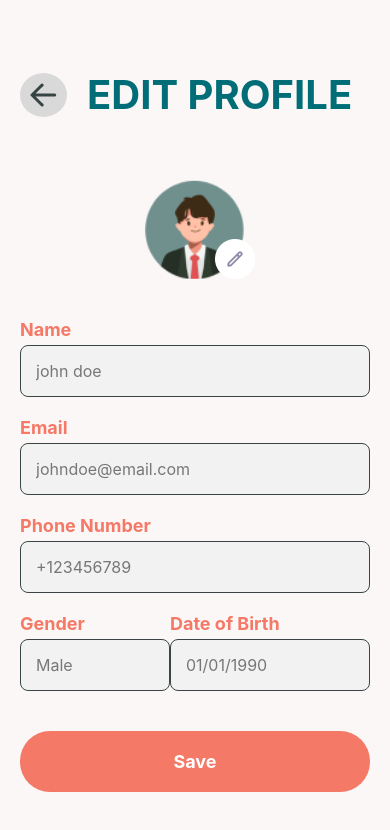
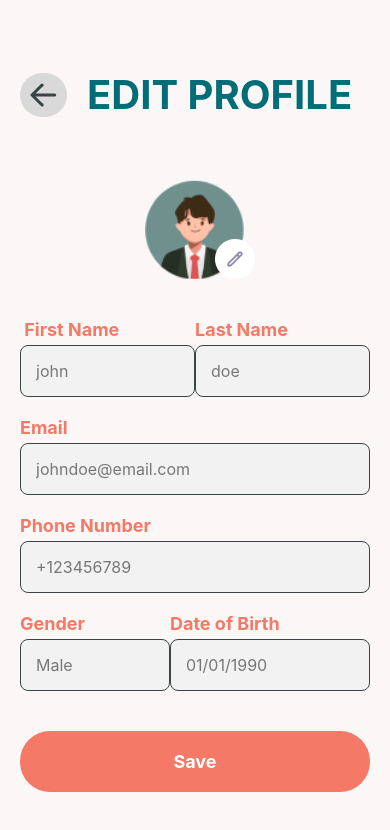
Before and after one commit to kab0o0m/TravelApp, a React Native app: screen /EditProfile in a window 390 px wide. Shown: the top 830 px of the page. Built offline with nearby package versions, Linux system fonts and the light colour scheme.

Commit message:
Separate name to FN and LN

```diff
--- a/App.js
+++ b/App.js
@@ -15,7 +15,7 @@ export default function App() {
   const Stack = createNativeStackNavigator();
   return (
     <NavigationContainer>
-      <Stack.Navigator initialRouteName="Homepage">
+      <Stack.Navigator initialRouteName="Profile">
         <Stack.Screen name="Homepage" component={Homepage} options={{ headerShown: false }} />
         <Stack.Screen name="Login" component={Login} options={{ headerShown: false }} />
         <Stack.Screen name="Register" component={Register} options={{ headerShown: false }} />
--- a/package.json
+++ b/package.json
@@ -15,7 +15,7 @@
     "@react-navigation/native-stack": "^6.11.0",
     "@react-navigation/stack": "^6.4.1",
     "axios": "^1.7.6",
-    "expo": "~51.0.31",
+    "expo": "~51.0.34",
     "expo-status-bar": "~1.12.1",
     "groq-sdk": "^0.6.1",
     "react": "18.2.0",
@@ -24,7 +24,7 @@
     "react-native-dotenv": "^3.4.11",
     "react-native-keyboard-aware-scroll-view": "^0.9.5",
     "react-native-paper": "^5.12.5",
-    "react-native-svg": "^15.6.0",
+    "react-native-svg": "^15.2.0",
     "react-native-vector-icons": "^10.1.0"
   },
   "devDependencies": {
--- a/screens/EditProfile.js
+++ b/screens/EditProfile.js
@@ -1,5 +1,12 @@
 import React, { useState } from "react";
-import { View, Text, StyleSheet, TouchableOpacity, Image, TextInput } from "react-native";
+import {
+  View,
+  Text,
+  StyleSheet,
+  TouchableOpacity,
+  Image,
+  TextInput,
+} from "react-native";
 import ProfilePicture from "../assets/ProfilePicture.png";
 import { useNavigation } from "@react-navigation/native";
 import ArrowLeft from "../assets/ArrowLeft.png";
@@ -16,7 +23,10 @@ const EditProfile = () => {
   return (
     <View style={styles.container}>
       <View style={styles.header}>
-        <TouchableOpacity onPress={() => navigation.navigate("Profile")} style={styles.closeButton}>
+        <TouchableOpacity
+          onPress={() => navigation.navigate("Profile")}
+          style={styles.closeButton}
+        >
           <Image source={ArrowLeft} />
         </TouchableOpacity>
         <Text style={styles.headerText}>EDIT PROFILE</Text>
@@ -30,22 +40,44 @@ const EditProfile = () => {
         </View>
       </View>
       <View style={styles.inputContainer}>
-        <Text style={styles.label}>Name</Text>
-        <TextInput style={styles.input} value="john doe" editable={true} />
+        <View style={styles.genderDOB}>
+          <View>
+            <Text style={styles.label}> First Name</Text>
+            <TextInput style={styles.nameInput} value="john" editable={true} />
+          </View>
+
+          <View>
+            <Text style={styles.label}>Last Name</Text>
+            <TextInput style={styles.nameInput} value="doe" editable={true} />
+          </View>
+        </View>
 
         <Text style={styles.label}>Email</Text>
-        <TextInput style={styles.input} value="johndoe@email.com" editable={true} />
+        <TextInput
+          style={styles.input}
+          value="johndoe@email.com"
+          editable={true}
+        />
 
         <Text style={styles.label}>Phone Number</Text>
         <TextInput style={styles.input} value="+123456789" editable={true} />
+
         <View style={styles.genderDOB}>
           <View>
             <Text style={styles.label}>Gender</Text>
-            <TextInput style={styles.genderInput} value="Male" editable={true} />
+            <TextInput
+              style={styles.genderInput}
+              value="Male"
+              editable={true}
+            />
           </View>
           <View>
             <Text style={styles.label}>Date of Birth</Text>
-            <TextInput style={styles.DOBInput} value="01/01/1990" editable={true} />
+            <TextInput
+              style={styles.DOBInput}
+              value="01/01/1990"
+              editable={true}
+            />
           </View>
         </View>
       </View>
@@ -75,7 +107,7 @@ const styles = StyleSheet.create({
   closeButton: {
     padding: 10,
     backgroundColor: "#D9D9D9",
-    borderRadius: "50%",
+    borderRadius: 30,
     marginRight: 20,
   },
   headerText: {
@@ -173,6 +205,17 @@ const styles = StyleSheet.create({
     borderColor: "#3A4646",
     width: 200,
   },
+  nameInput: {
+    backgroundColor: "#F2F2F2",
+    padding: 15,
+    borderRadius: 8,
+    fontSize: 16,
+    color: "#777",
+    marginBottom: 20,
+    borderWidth: 1,
+    borderColor: "#3A4646",
+    width: 175,
+  },
   editContainer: {
     position: "absolute",
     bottom: 0,
--- a/screens/Profile.js
+++ b/screens/Profile.js
@@ -62,7 +62,7 @@ const styles = StyleSheet.create({
   closeButton: {
     padding: 10,
     backgroundColor: "#D9D9D9",
-    borderRadius: "50%",
+    borderRadius: 30,
     marginRight: 20,
   },
   headerText: {
```
Also changed, not shown: 1 other file (tests, documents, lock files or other folders).
